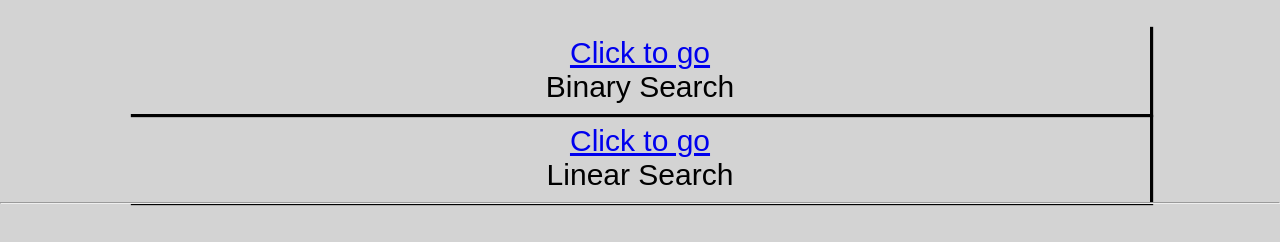
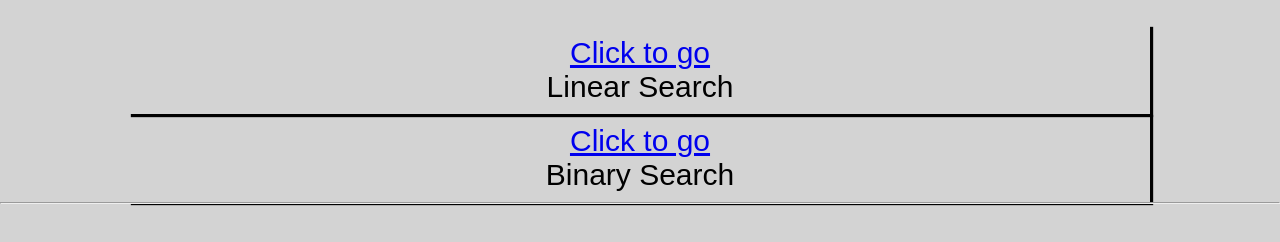
Before and after one commit to maaz-bin-asad/algoRithm, a React (Create React App) app: page /searching in a window 1280 px wide. Shown: the part 319-561 px from the top of the page. Built offline with nearby package versions, Linux system fonts and the light colour scheme.

Commit message:
Add image file

```diff
--- a/src/searching.js
+++ b/src/searching.js
@@ -23,6 +23,7 @@ class Searching extends Component {
                     <a href="#"></a>
                     <CardBody>
                       <CardTitle>{search.name}</CardTitle>
+                      <img src="linear.png" />
                       <CardText>{search.detail}</CardText>
                     </CardBody>
                 </Card>
--- a/src/shared/searching.js
+++ b/src/shared/searching.js
@@ -1,13 +1,15 @@
 export const SEARCHING =
     [
+        {
+            id: 2,
+            name: "Linear Search",
+            detail: "A linear search algorithms starts from the first index and compares each element with the desired key. If the value of both matches, it returns True else it continues the loop. It is to notice that this algorithm may take very long to find an element if this is placed at the end of the list and the sequence is very large. Binary search is always preferred over this algorithm. Suppose,you have a sequence [2,4,5,2] and you need to find 5. The algorithm will first compare 2 with 5. Since, the value doesn't match, it goes further and stops at index 2.",
+            image:'linear.png'
+        },
         {
             id: 1,
             name: "Binary Search",
             detail: "A binary search algorithm is widely used searching algorithm due to its less worst case complexity. It is a divid and conquer algorithm means that it divides a problem into many parts and individually solves it. A neccessary condition for this algorithm to work is that the given array should be sorted. This algorithm works well even with large numbers and large sized arrays. For instance, You have a list of 4 numbers - [1,4,2,3,7] and you want to find where does number 7 lies in the list. One alternative of this is the linear sort which may has to go through entire list to find certain element. On the other hand,if the array gets sorted and we first target the middle element, we can compare the desired element with the middle element. If the desired element is greater than the middle element, it will definitely be in the right side of the list. In this way, left list is skipped and also, our essential time gets saved.The process keeps on repeating iteratively or recursively untill the element is found. The worst case complexity of this algorithm is O(log n). "
-        },
-        {
-            id: 2,
-            name: "Linear Search",
-            detail: "A linear search algorithms starts from the first index and compares each element with the desired key. If the value of both matches, it returns True else it continues the loop. It is to notice that this algorithm may take very long to find an element if this is placed at the end of the list and the sequence is very large. Binary search is always preferred over this algorithm. Suppose,you have a sequence [2,4,5,2] and you need to find 5. The algorithm will first compare 2 with 5. Since, the value doesn't match, it goes further and stops at index 2."
         }
+
     ];
```
Also changed, not shown: src/linear.png (added).
